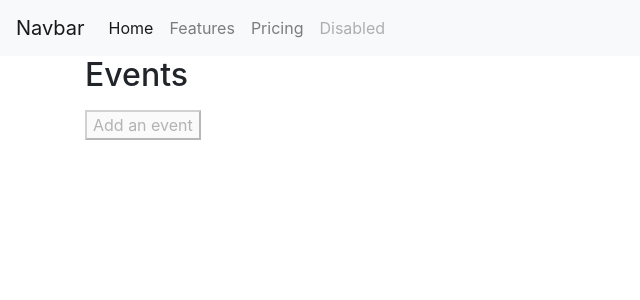
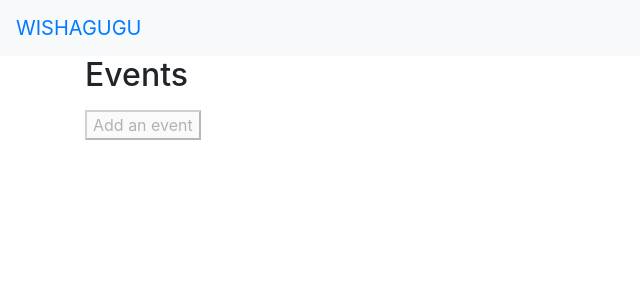
Before and after one commit to jitwei98/wishagugu_web, a Django app: page /event/ in a window 1280 px wide. Shown: the top 300 px of the page, without its empty margins (0-640 px from the left). Run offline with Django 3.2, Linux system fonts and the light colour scheme; data that the repository does not hold is empty; some libraries are stand-ins or nearby versions.

Commit message:
Edit navbar

```diff
--- a/templates/app/nav.html
+++ b/templates/app/nav.html
@@ -1,22 +1,18 @@
+{% load static %}
+
 <nav class="navbar navbar-expand-lg navbar-light bg-light">
-  <a class="navbar-brand" href="#">Navbar</a>
-  <button class="navbar-toggler" type="button" data-toggle="collapse" data-target="#navbarNav" aria-controls="navbarNav" aria-expanded="false" aria-label="Toggle navigation">
-    <span class="navbar-toggler-icon"></span>
-  </button>
-  <div class="collapse navbar-collapse" id="navbarNav">
-    <ul class="navbar-nav">
-      <li class="nav-item active">
-        <a class="nav-link" href="#">Home <span class="sr-only">(current)</span></a>
-      </li>
-      <li class="nav-item">
-        <a class="nav-link" href="#">Features</a>
-      </li>
-      <li class="nav-item">
-        <a class="nav-link" href="#">Pricing</a>
-      </li>
-      <li class="nav-item">
-        <a class="nav-link disabled" href="#">Disabled</a>
-      </li>
-    </ul>
-  </div>
+  <a class="navbar-brand text-primary" href="{% url 'recipient-list' %}">
+{#      <img src="app/blue-yellow-long.svg" alt="">#}
+      WISHAGUGU
+  </a>
+{#  <button class="navbar-toggler" type="button" data-toggle="collapse" data-target="#navbarNav" aria-controls="navbarNav" aria-expanded="false" aria-label="Toggle navigation">#}
+{#    <span class="navbar-toggler-icon"></span>#}
+{#  </button>#}
+{#  <div class="collapse navbar-collapse" id="navbarNav">#}
+{#    <ul class="navbar-nav">#}
+{#      <li class="nav-item active">#}
+{#        <a class="nav-link" href="#">Home <span class="sr-only">(current)</span></a>#}
+{#      </li>#}
+{#    </ul>#}
+{#  </div>#}
 </nav>
```
Also changed, not shown: static/app/blue-yellow-long.svg (added).
